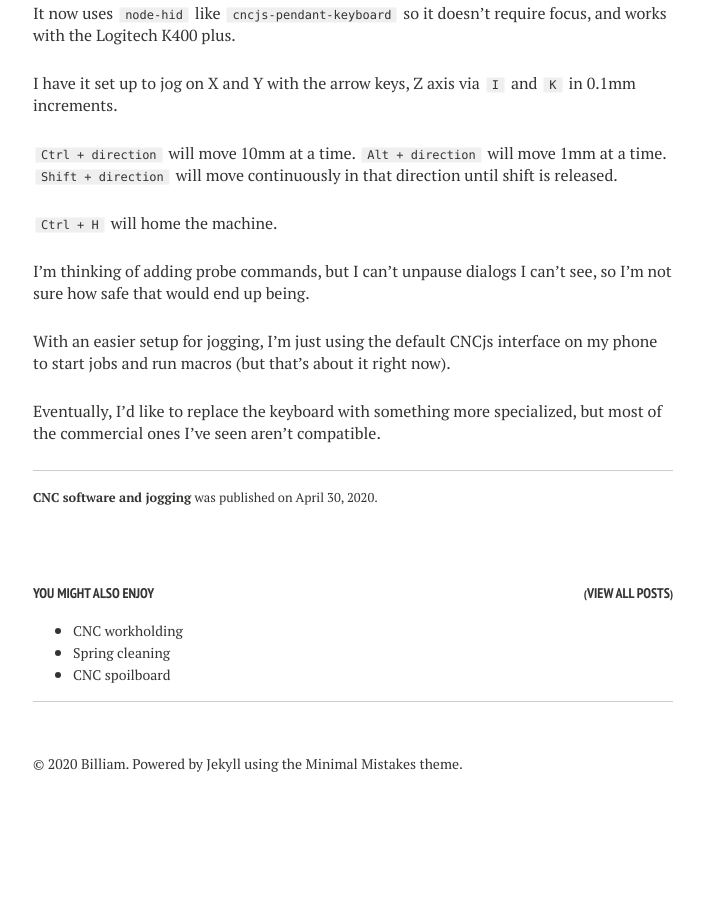
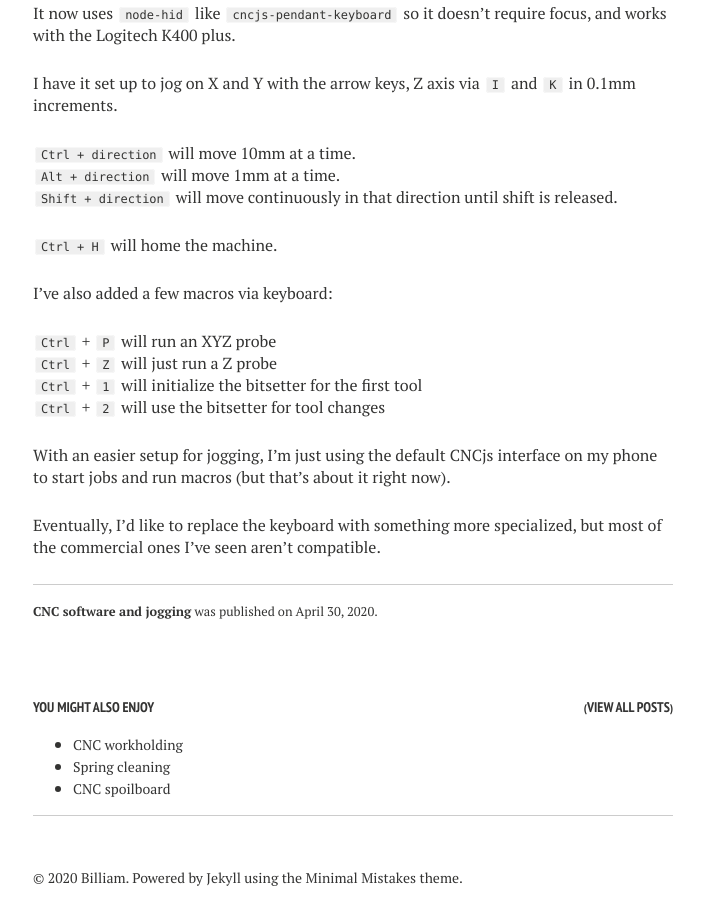
Before and after one commit to Billiam/billiam.org, a Jekyll site: the page built from _posts/2020-04-30-cnc-software-and-jogging.md, in a window 1280 px wide and 900 px high, scrolled down 2017 px. Shown: the whole window, without its empty margins (287-991 px from the left). Built offline with Jekyll 4.4.1, drawn with Linux system fonts in a browser that asks for light colours; nearby versions of some CDN libraries; before the commit the page ends 2839 px from its top, so only the background shows below that.

Commit message:
Adding macro notes

```diff
--- a/_posts/2020-04-30-cnc-software-and-jogging.md
+++ b/_posts/2020-04-30-cnc-software-and-jogging.md
@@ -69,7 +69,12 @@
 
 `Ctrl + H` will home the machine.
 
-I'm thinking of adding probe commands, but I can't unpause dialogs I can't see, so I'm not sure how safe that would end up being.
+I've also added a few macros via keyboard:
+
+`Ctrl` + `P` will run an XYZ probe
+`Ctrl` + `Z` will just run a Z probe
+`Ctrl` + `1` will initialize the bitsetter for the first tool
+`Ctrl` + `2` will use the bitsetter for tool changes
 
 With an easier setup for jogging, I'm just using the default CNCjs interface on my phone to start jobs and run macros (but that's about it right now).
 
```
